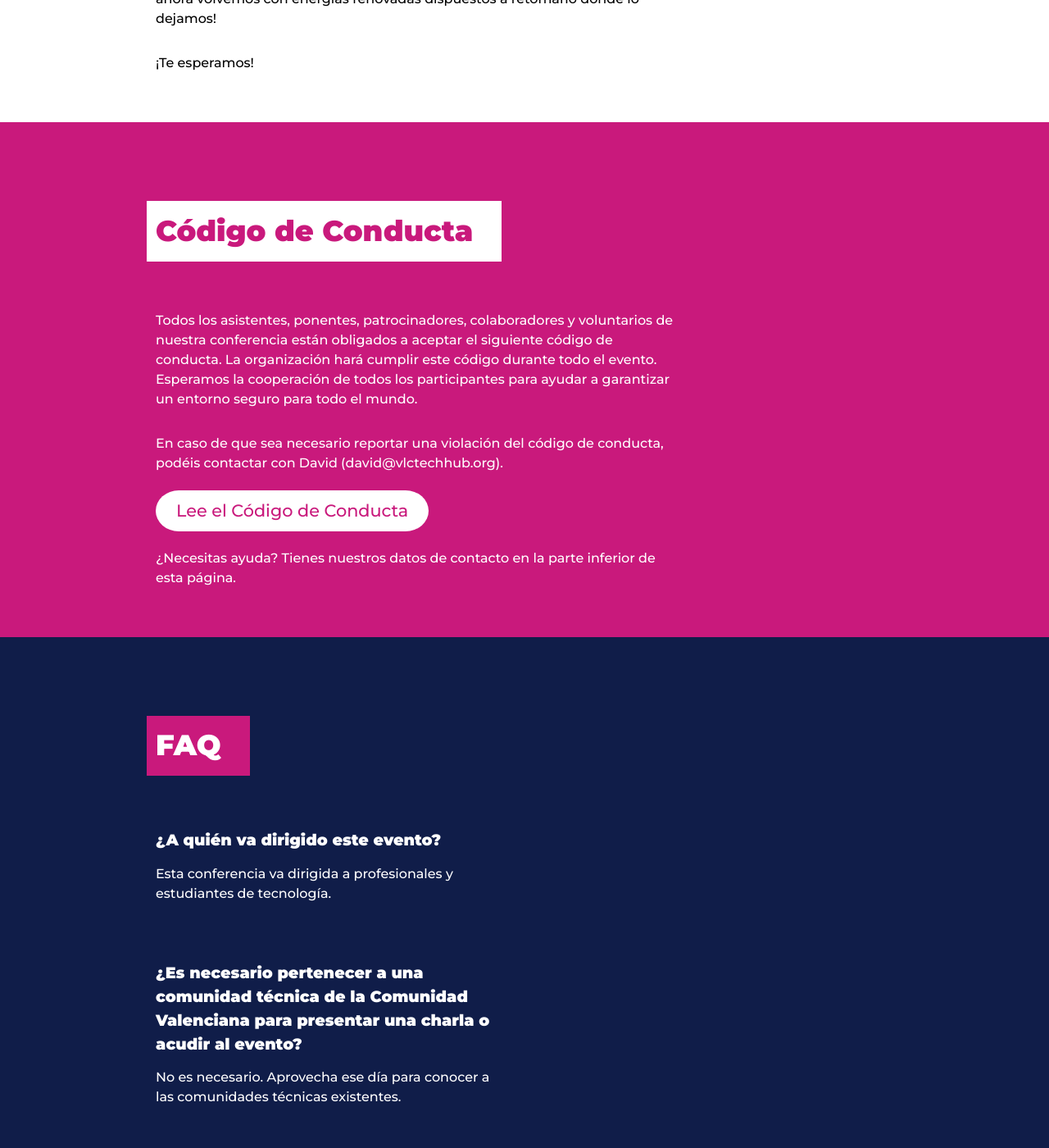
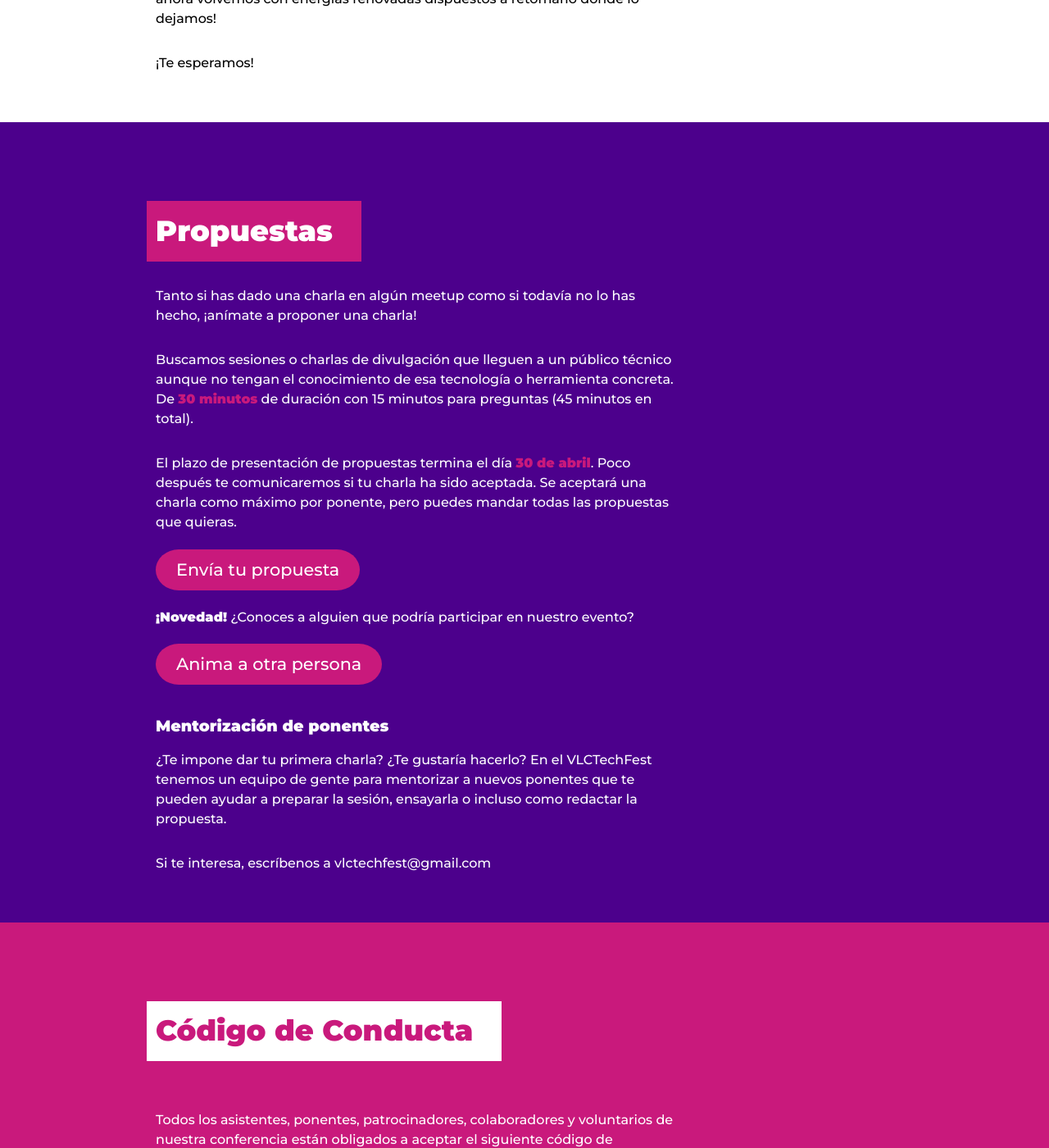
Before and after one commit to VLCTechHub/VLCTechFest2025, a Jekyll site: the page built from es/index.html, in a window 1280 px wide and 1400 px high, scrolled down 1091 px. Shown: the whole window at 82% size. Built offline with Jekyll 4.4.1, drawn with Linux system fonts in a browser that asks for light colours.

Commit message:
Add section cfp and date updated

```diff
--- a/_data/cfp.yaml
+++ b/_data/cfp.yaml
@@ -5,7 +5,7 @@
 
     Buscamos sesiones o charlas de divulgación que lleguen a un público técnico aunque no tengan el conocimiento de esa tecnología o herramienta concreta. De **30 minutos** de duración con 15 minutos para preguntas (45 minutos en total).
 
-    El plazo de presentación de propuestas termina el día **27 de mayo**. Poco después te comunicaremos si tu charla ha sido aceptada. Se aceptará una charla como máximo por ponente, pero puedes mandar todas las propuestas que quieras.
+    El plazo de presentación de propuestas termina el día **30 de abril**. Poco después te comunicaremos si tu charla ha sido aceptada. Se aceptará una charla como máximo por ponente, pero puedes mandar todas las propuestas que quieras.
   call4buddies: <b>¡Novedad!</b> ¿Conoces a alguien que podría participar en nuestro evento?
   mentoring_title: Mentorización de ponentes
   mentoring: |-
@@ -20,7 +20,7 @@
 
     We are looking for informational sessions or talks directed at a technical audience, without requiring detailed prior knowledge of the technology or specific tool in question. Talks should be **30 minutes** in duration with 15 minutes for questions (45 minutes in total).
 
-    The deadline for the submission of proposals ends on **May 27th**. Shortly after we will let you know if your talk has been accepted. Only one talk will be accepted per speaker, but you can submit all the proposals you want.
+    The deadline for the submission of proposals ends on **April 30th**. Shortly after we will let you know if your talk has been accepted. Only one talk will be accepted per speaker, but you can submit all the proposals you want.
   call4buddies: <b>Updated!</b> Do you know someone who could participate in our event?
   mentoring_title: Speaker mentoring
   mentoring: |-
@@ -35,7 +35,7 @@
 
     Busquem sessions o xarrades de divulgació dirigides a un públic tècnic, malgrat que no tinguen coneixement d'aquesta tecnologia o eina en concret. De **30 minuts** de duració, amb 15 minuts per a preguntes (45 minuts en total).
 
-    El termini de presentació de propostes acaba el dia **27 de maig**. Poc després et comunicarem si la teua xarrada ha sigut acceptada. Només s’acceptarà una xarrada per ponent com a màxim, però pots enviar totes les propostes que vullgues.
+    El termini de presentació de propostes acaba el dia **30 de abril**. Poc després et comunicarem si la teua xarrada ha sigut acceptada. Només s’acceptarà una xarrada per ponent com a màxim, però pots enviar totes les propostes que vullgues.
   call4buddies: <b>Novetat!</b> Coneixes a alguna persona que podría participar al nostre esdeveniment?
   mentoring_title: Mentorització de ponents
   mentoring: |-
--- a/_includes/pages/index.html
+++ b/_includes/pages/index.html
@@ -1,16 +1,17 @@
 <div class="home {{page.lang}}">
   {%- include sections/main.html -%}
   {%- include sections/about.html -%}
+  {%- include sections/cfp.html -%}
+  {%- include sections/coc.html -%}
+  {%- include sections/faq.html -%}
+  {%- include sections/location.html -%}
   {% comment %}
   {%- include sections/sessions.html -%}
   {%- include sections/speakers.html -%}
-  {%- include sections/upfront.html -%}
   {%- include sections/kids.html -%}
   {%- include sections/companies.html -%}
   {%- include sections/restoration.html -%}
   {%- include sections/communities.html -%}
+  {%- include sections/upfront.html -%}
   {% endcomment %}
-  {%- include sections/coc.html -%}
-  {%- include sections/faq.html -%}
-  {%- include sections/location.html -%}
 </div>
```
